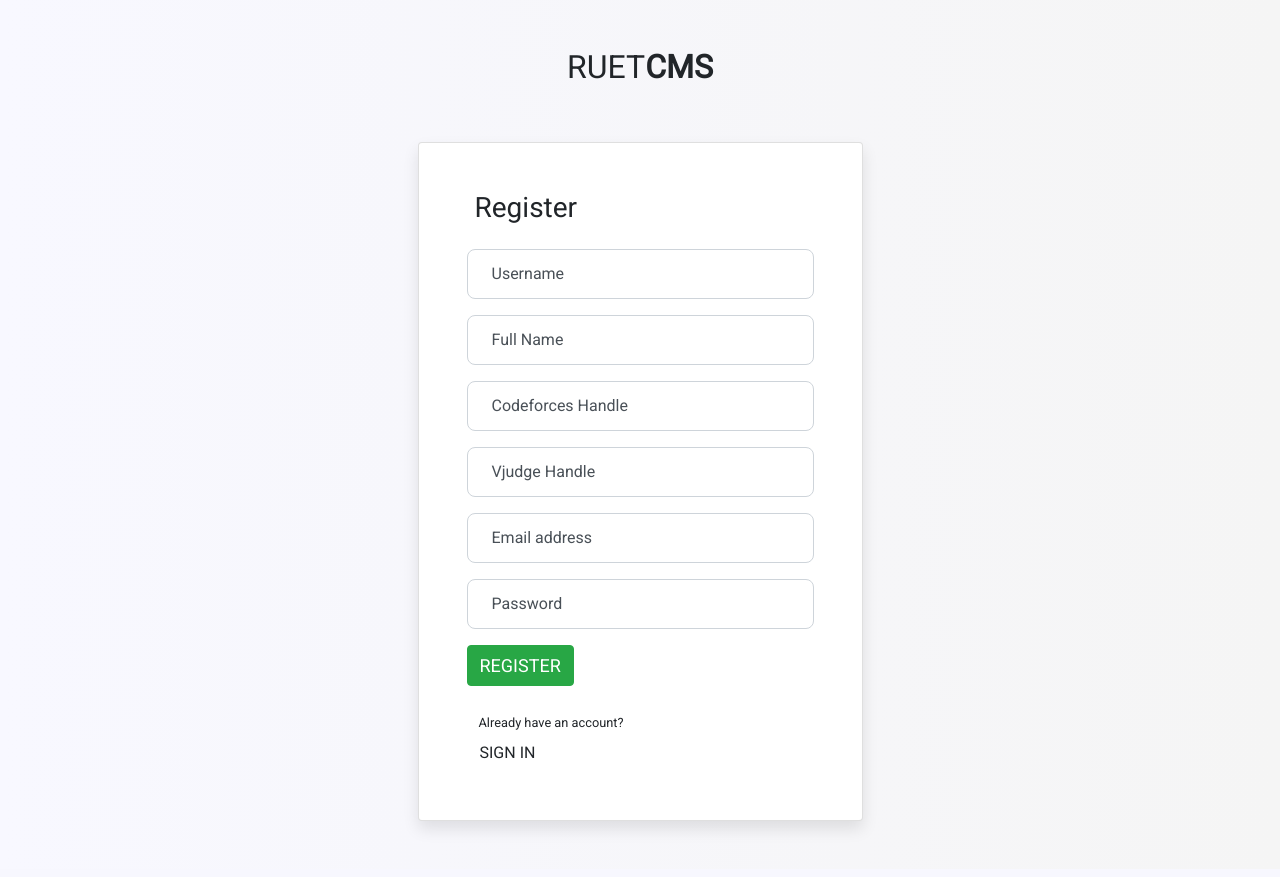
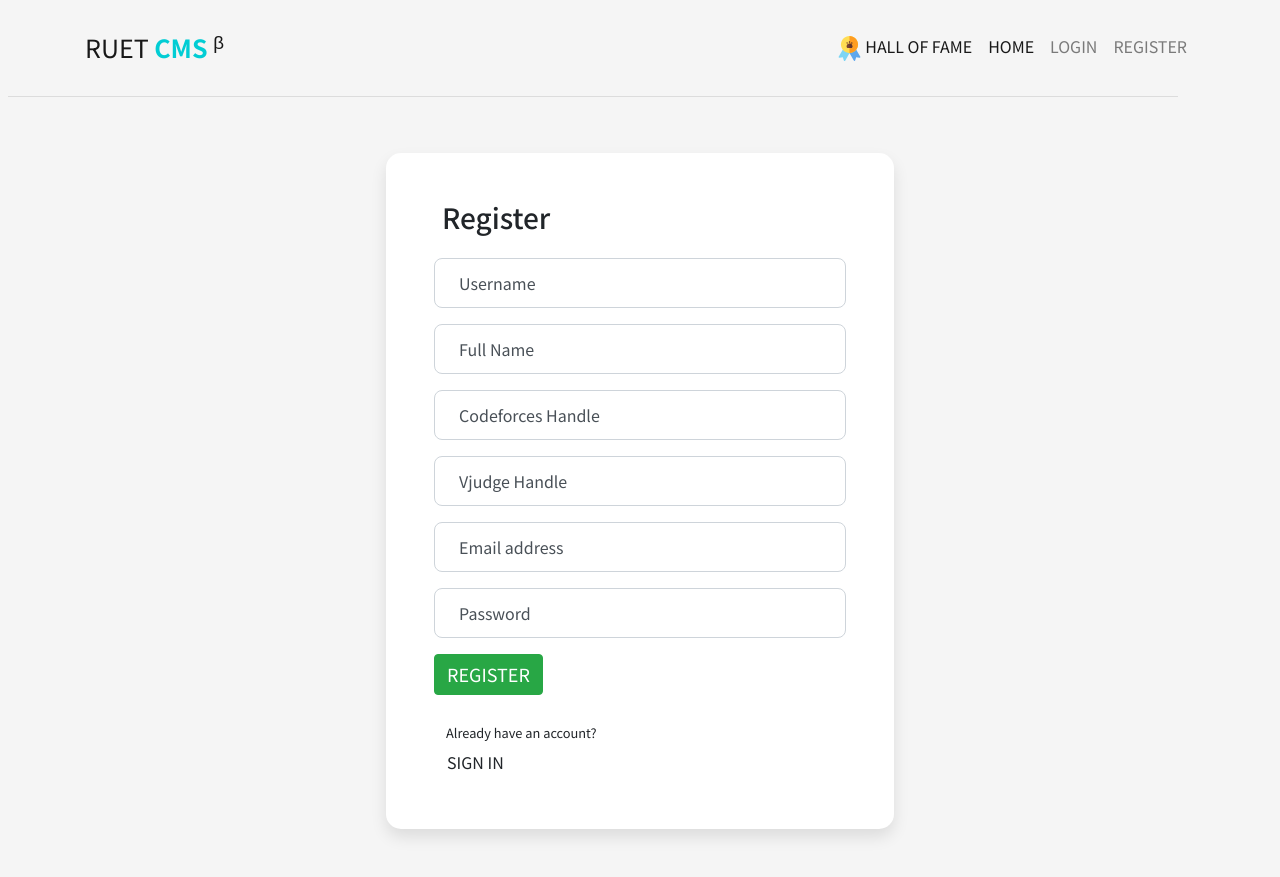
Before and after one commit to joynahid/ruetcms, a Flask app: page /auth/register in a window 1280 px wide. Before the commit the page ends 834 px from the top, so only its background shows below. Run offline with Flask 2, Linux system fonts and the light colour scheme; some libraries are stand-ins or nearby versions.

Commit message:
login register page ui

```diff
--- a/app/app_auth/templates/register.html
+++ b/app/app_auth/templates/register.html
@@ -1,28 +1,24 @@
 <!DOCTYPE html>
 <html>
 
-<head>
-    <title>Register | RUETCMS</title>
-    <meta name="viewport" content="width=device-width, initial-scale=1">
-    <link rel="stylesheet" href="https://use.fontawesome.com/releases/v5.8.2/css/all.css">
+{% include '/plugins/head.html' %}
+
+<body>
     <link rel="stylesheet" href="/static/login.css">
-    <link rel="stylesheet" href="https://stackpath.bootstrapcdn.com/bootstrap/4.4.1/css/bootstrap.min.css"
-        integrity="sha384-Vkoo8x4CGsO3+Hhxv8T/Q5PaXtkKtu6ug5TOeNV6gBiFeWPGFN9MuhOf23Q9Ifjh" crossorigin="anonymous">
-</head>
 
-<body style="font-family: 'Roboto', sans-serif;">
-    <div class="container">
+    {% include '/plugins/navbar.html' %}
+
+    <div class="container m-2">
         <div class="row">
             <div class="col-sm-9 col-md-7 col-lg-5 mx-auto">
-                <center>
-                    <h2 class="pt-5 pb-2">RUET<b>CMS</b></h2>
-                </center>
-                <div class="card card-signin my-5 rounded">
+
+                <div class="card card-signin my-5 m-1" style="border-radius: 15px;">
                     <div class="card-body">
                         <div class="h3 ml-2 mb-4">Register</div>
                         {% with messages = get_flashed_messages(with_categories=true) %}
                         {% if messages %}
                         {% for category, message in messages %}
+
                         <div class="alert alert-{{ category }} alert-dismissible fade show" role="alert">
                             <i class="fas fa-info-circle"></i> {{ message }}
                             <button type="button" class="close" data-dismiss="alert" aria-label="Close">
@@ -78,6 +74,8 @@
             </div>
         </div>
     </div>
+
+
     <script src="https://code.jquery.com/jquery-3.4.1.slim.min.js"
         integrity="sha384-J6qa4849blE2+poT4WnyKhv5vZF5SrPo0iEjwBvKU7imGFAV0wwj1yYfoRSJoZ+n"
         crossorigin="anonymous"></script>
--- a/static/login.css
+++ b/static/login.css
@@ -1,12 +1,6 @@
 :root {
   --input-padding-x: 1.5rem;
   --input-padding-y: .75rem;
-}
-
-body {
-  font-family: 'Ubuntu';
-  background: ghostwhite;
-  background: linear-gradient(to right, ghostwhite, whitesmoke);
 }
 
 .card-signin {
@@ -123,11 +117,6 @@ body, #content {
   height: 100%;
 }
 
-img {
-  width: 56px;
-  height: 48px;
-}
-
 h1 {
   font-weight: 200;
   font-style: 26px;
--- a/templates/plugins/navbar.html
+++ b/templates/plugins/navbar.html
@@ -1,40 +1,57 @@
 <nav class="navbar navbar-expand-lg navbar-light fixed m-3" style="border-radius: 15px; background-color: transparent;">
     <div class="container">
-        <a class="navbar-brand" href="{{url_for('index')}}" style="font-size: 25px">RUET<span
-                style="color: rgb(2, 205, 212);"><b>CMS</b></span><sup>β</sup></a>
+
+        <a class="navbar-brand" href="{{url_for('index')}}" style="font-size: 25px">
+            RUET
+            <span style="color: rgb(2, 205, 212);">
+                <b>
+                    CMS
+                </b>
+            </span>
+
+            <sup>β</sup>
+        </a>
+
+
         <button class="navbar-toggler" type="button" data-toggle="collapse" data-target="#navbarResponsive"
             aria-controls="navbarResponsive" aria-expanded="false" aria-label="Toggle navigation">
             <span class="navbar-toggler-icon"></span>
         </button>
+
+
         <div class="collapse navbar-collapse" id="navbarResponsive">
-            <ul class="navbar-nav ml-auto">
+            <ul class="navbar-nav ml-auto text-uppercase">
                 <li class="nav-item active">
-                    <a class="nav-link" href="{{url_for('hallOfFame')}}"><span ="color: rgb(198, 255, 255);"><img
-                                src="/static/res/medal.svg" width="25px" /> Hall of Fame</span></a>
+
+                    <a class="nav-link" href="{{url_for('hallOfFame')}}">
+                        <span="color: rgb(198, 255, 255);"><img src="/static/res/medal.svg" width="25px" /> Hall of
+                            Fame</span>
+                    </a>
+
                 </li>
 
                 <li class="nav-item active">
-                    <a class="nav-link" href="{{url_for('index')}}"><i class="fas fa-home"></i> Home</a>
+                    <a class="nav-link" href="{{url_for('index')}}"> Home</a>
                 </li>
 
                 {% if user is defined %}
                 <li class="nav-item">
-                    <a class="nav-link" href="{{url_for('profile', username = user['username'])}}"><i class="fas fa-user-circle"></i> {{ user['name']}}</a>
+                    <a class="nav-link" href="{{url_for('profile', username = user['username'])}}">
+                        {{ user['name']}}</a>
                 </li>
 
                 <li class="nav-item">
-                    <a class="nav-link rounded" href="{{ url_for('app_auth.logout') }}"><i class="fas fa-sign-out-alt"></i> Logout</a>
+                    <a class="nav-link" href="{{ url_for('app_auth.logout') }}"> Logout</a>
                 </li>
 
                 {% else %}
 
                 <li class="nav-item">
-                    <a class="nav-link" href="{{url_for('app_auth.login')}}"
-                        style="text-transform: capitalize;"><i class="fas fa-sign-in-alt"></i> Login</a>
+                    <a class="nav-link" href="{{url_for('app_auth.login')}}"> Login</a>
                 </li>
 
                 <li class="nav-item">
-                    <a class="nav-link rounded" href="{{ url_for('app_auth.register') }}"><i class="fas fa-user-plus"></i> Register</a>
+                    <a class="nav-link" href="{{ url_for('app_auth.register') }}"> Register</a>
                 </li>
 
                 {% endif %}
@@ -43,4 +60,4 @@
     </div>
 </nav>
 
-<hr>
+<hr
```
Also changed, not shown: app/app_auth/templates/login.html (+8 -12 lines).
